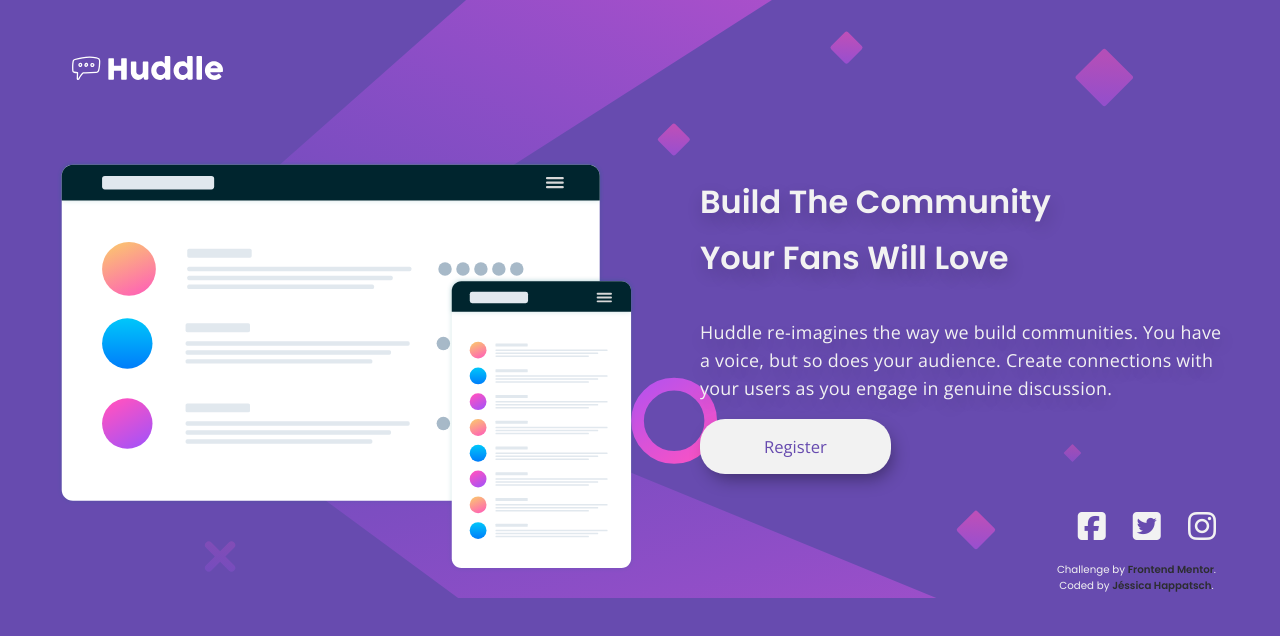
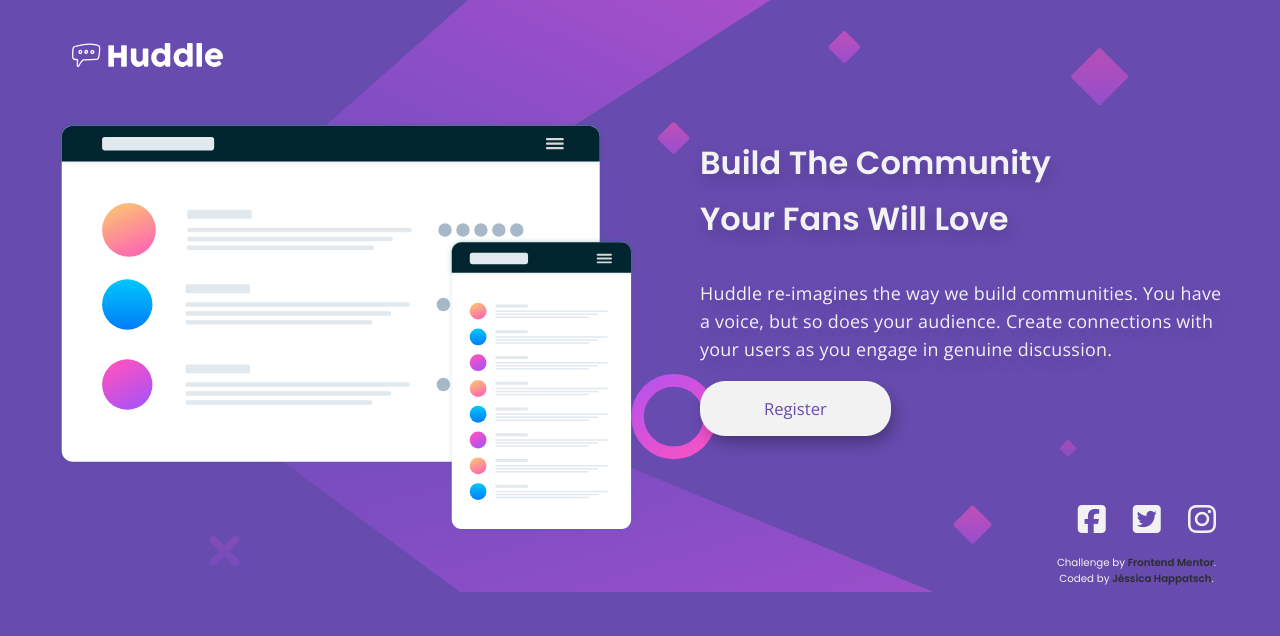
Before and after one commit to vonhappatsch/huddle-lp-single-introduction, a plain HTML site: page index.html in a window 1280 px wide. Drawn offline with nearby package versions, Linux system fonts and the light colour scheme.

Commit message:
[css] minor fixes to the padding - header and footer

```diff
--- a/style.css
+++ b/style.css
@@ -118,7 +118,7 @@
         display: flex;
         flex-direction: column;
         align-self: baseline;
-        padding: 1em 0em 1.2em 1.5em;
+        padding: 0.6em 0em 0.4em 1.5em;
     }
 
     .logo img {
@@ -179,7 +179,7 @@
 
     footer {
         align-self: flex-end;
-        margin: -4em 4em 0.3em 0em;
+        margin: -2em 4em 0.3em 0em;
         z-index: 1;
     }
 
```
